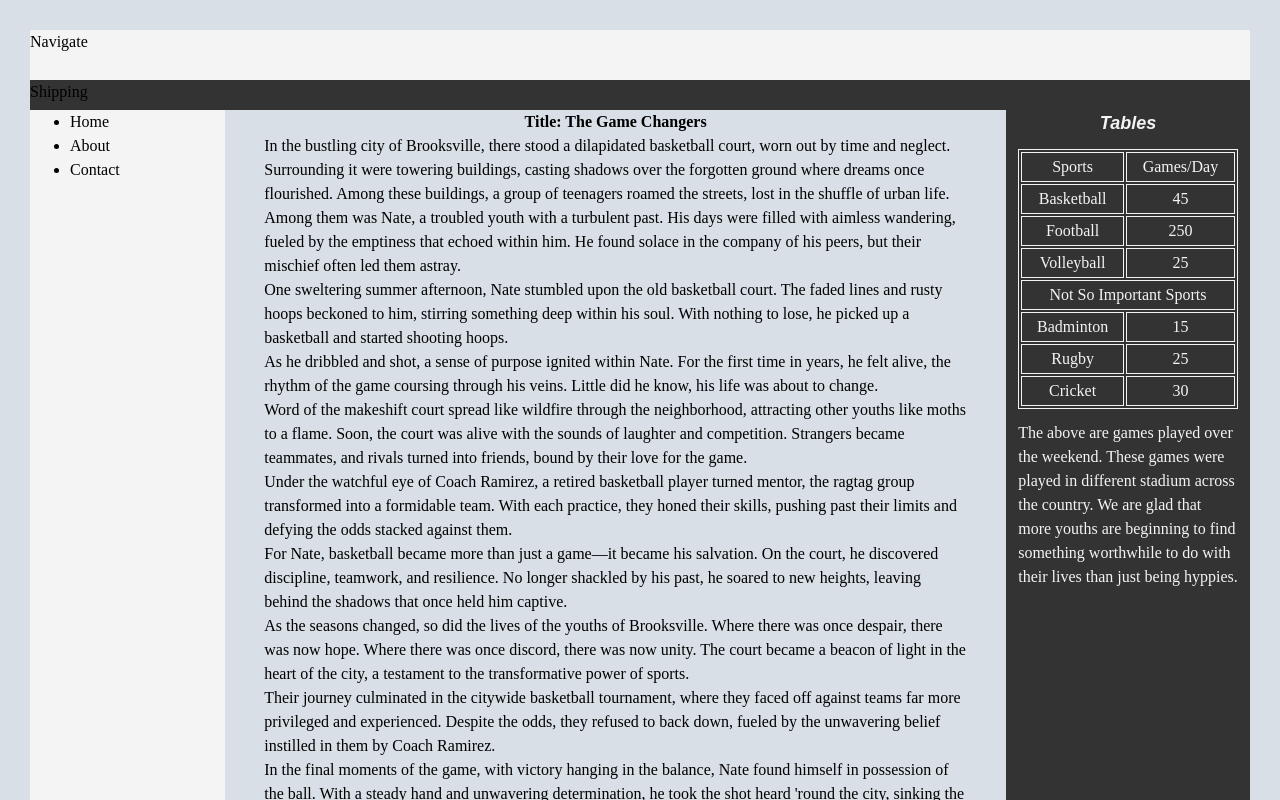
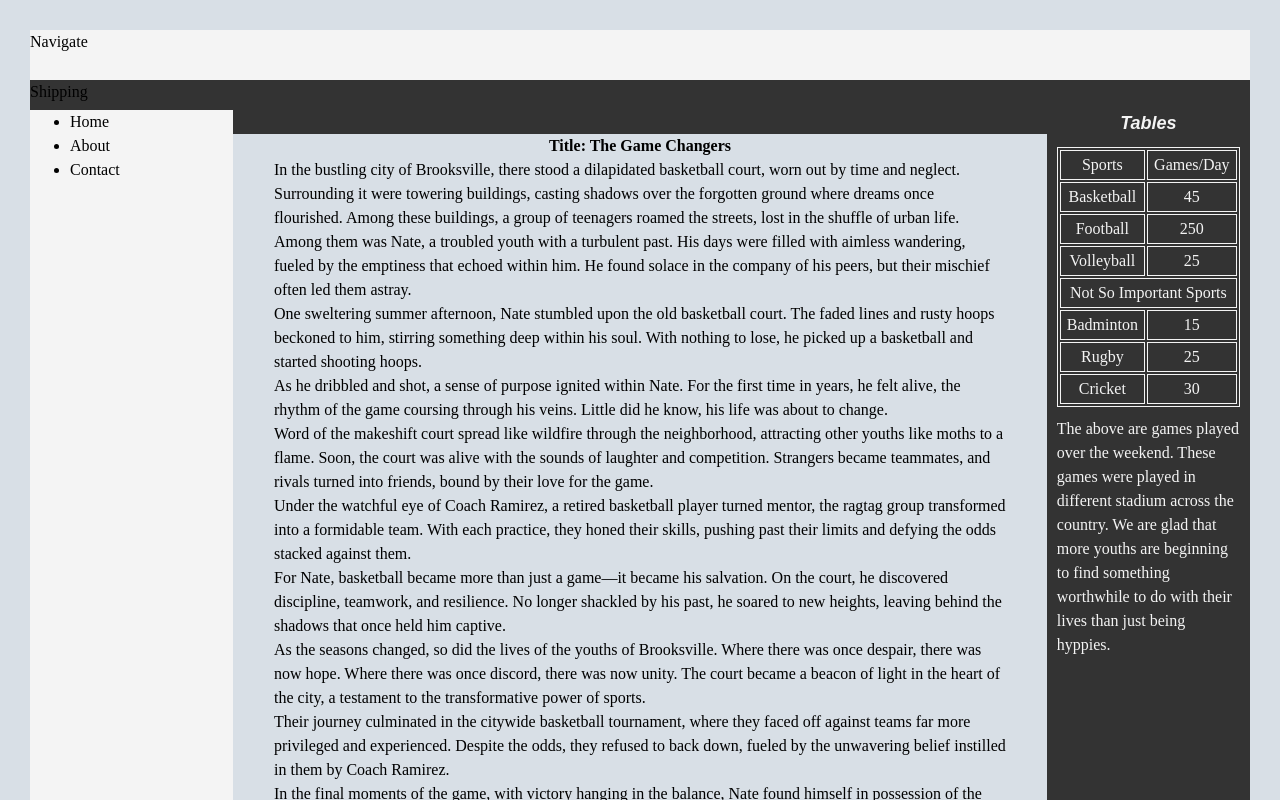
Before and after one commit to Rjjons/table_forms_practice, a plain HTML site: page docs/index.html in a window 1280 px wide. Shown: the top 800 px of the page. Drawn offline with Linux system fonts and the light colour scheme.

Commit message:
added changes on css and changed the folder

```diff
--- a/docs/index.html
+++ b/docs/index.html
@@ -4,7 +4,7 @@
     <meta charset="UTF-8" />
     <meta name="viewport" content="width=device-width, initial-scale=1.0" />
     <title>More Practice</title>
-    <link rel="stylesheet" href="../CSS/styles.css" />
+    <link rel="stylesheet" href="styles.css" />
   </head>
 
   <body>
--- a/CSS/styles.css
+++ b/docs/styles.css
@@ -30,16 +30,18 @@
             padding: 30px;
             box-sizing: border-box;
             background-color: #d8dfe6;
+            margin: 0;
+            position: 0;
 
         }
 
         .bk-color{
-            background-color: #c31414;
+            background-color: #333;
         }
 
         .table_select{
             background-color: #333;
-            max-width: 20%;
+            width: 20%;
             height: auto;
 
             h1{
@@ -86,6 +88,7 @@
         .midlayout{
             background-color: #d8dfe6;
             width: 80%;
+            margin-top: 2%;
 
         }
 
@@ -101,7 +104,7 @@
             margin-left: 5%;
             margin-right: 5%;
 
-        §}
+        }
 
 
 
```
